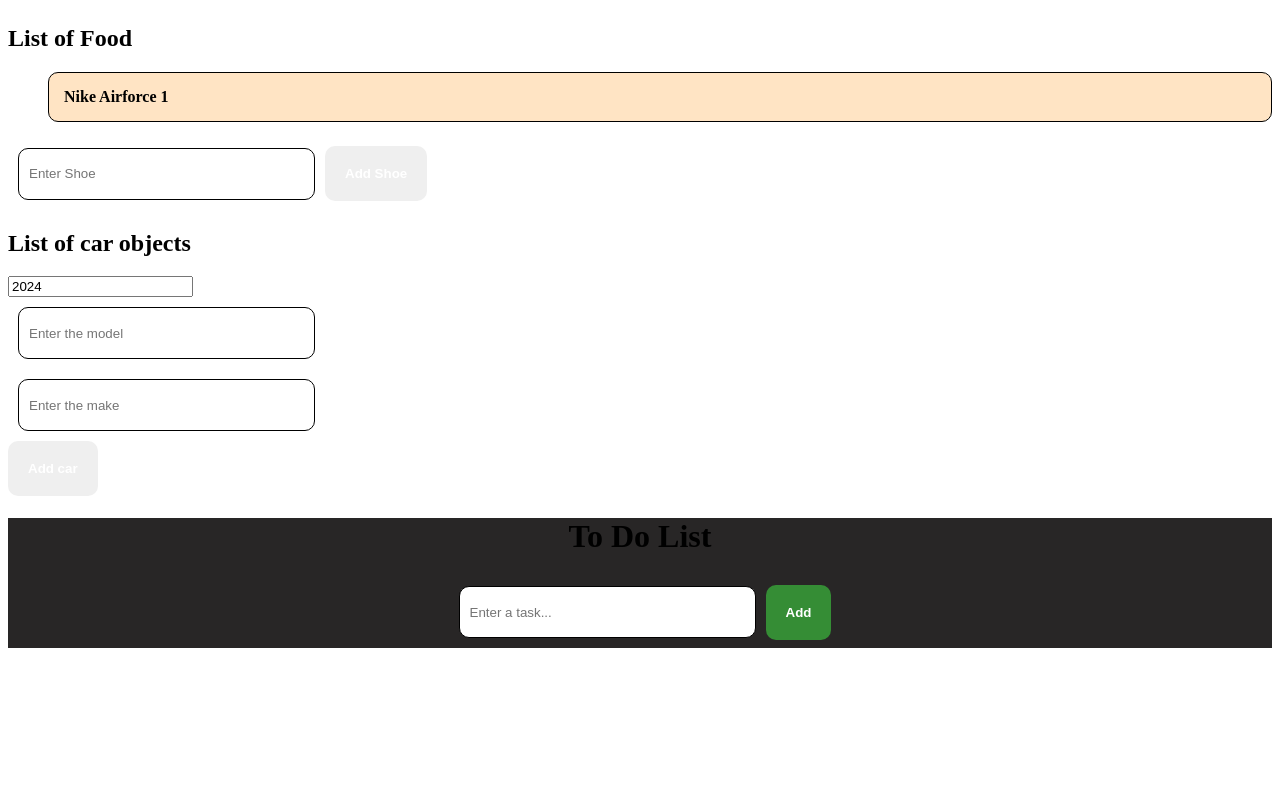
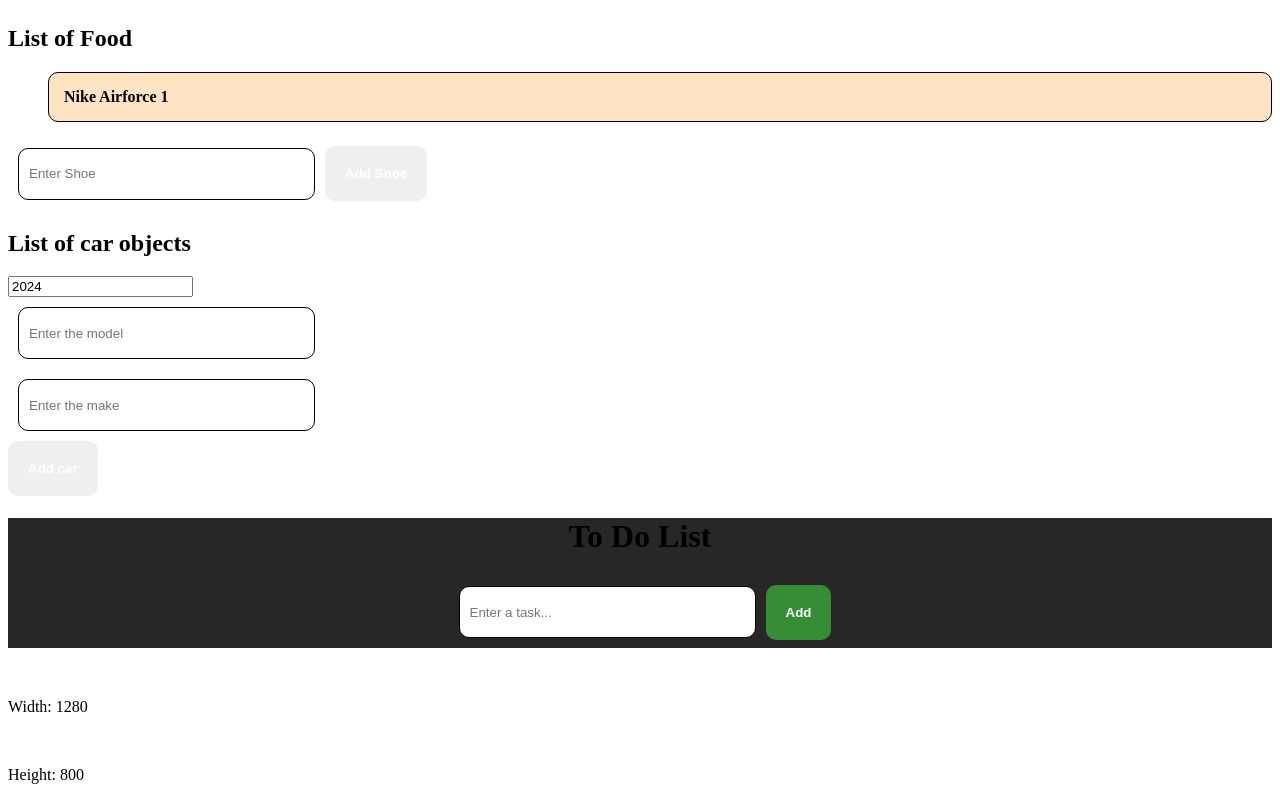
Before and after one commit to johnomeyo/react, a React (Vite) app: page / in a window 1280 px wide. Shown: the part 2262-3062 px from the top of the page. Before the commit the page ends 2926 px from the top, so only its background shows below. Built offline with nearby package versions, Linux system fonts and the light colour scheme.

Commit message:
useEffect hook

```diff
--- a/src/App.jsx
+++ b/src/App.jsx
@@ -9,6 +9,7 @@ import UpdateObject from "./UpdateObjects";
 import UpdateArray from "./UpdateArray";
 import UpdateArrayOfObjects from "./UpdateArrayofObjects";
 import ToDoList from "./ToDoList";
+import UseEffectComponent from "./UseEffect";
 function App() {
   const cars = [
     { name: "BMW", year: 2015, id: 1 },
@@ -48,6 +49,8 @@ function App() {
       <UpdateArrayOfObjects/>
       <p></p>
       <ToDoList/>
+      <br />
+      <UseEffectComponent/>
     </>
   );
 }
--- /dev/null
+++ b/src/UseEffect.jsx
@@ -0,0 +1,30 @@
+import { useEffect, useState } from "react";
+
+export default function UseEffectComponent() {
+    const [width, setWidth] = useState(window.innerWidth)
+    const [height, setHeight] = useState(window.innerHeight)
+
+    useEffect(() => {
+        window.addEventListener("resize", handleResize);
+        console.log("Event listener added")
+
+        return () => {
+            window.removeEventListener("resize", handleResize);
+            console.log("Event listener removed")
+        }
+    }, [])
+    useEffect(() => {
+        document.title = "Size " + width + " X " + height
+    }, [width, height])
+    function handleResize() {
+        setWidth(window.innerWidth);
+        setHeight(window.innerHeight)
+    }
+
+    return <div>
+
+        <p>Width: {width}</p> <br />
+        <p>Height: {height}</p>
+
+    </div>
+}
```
